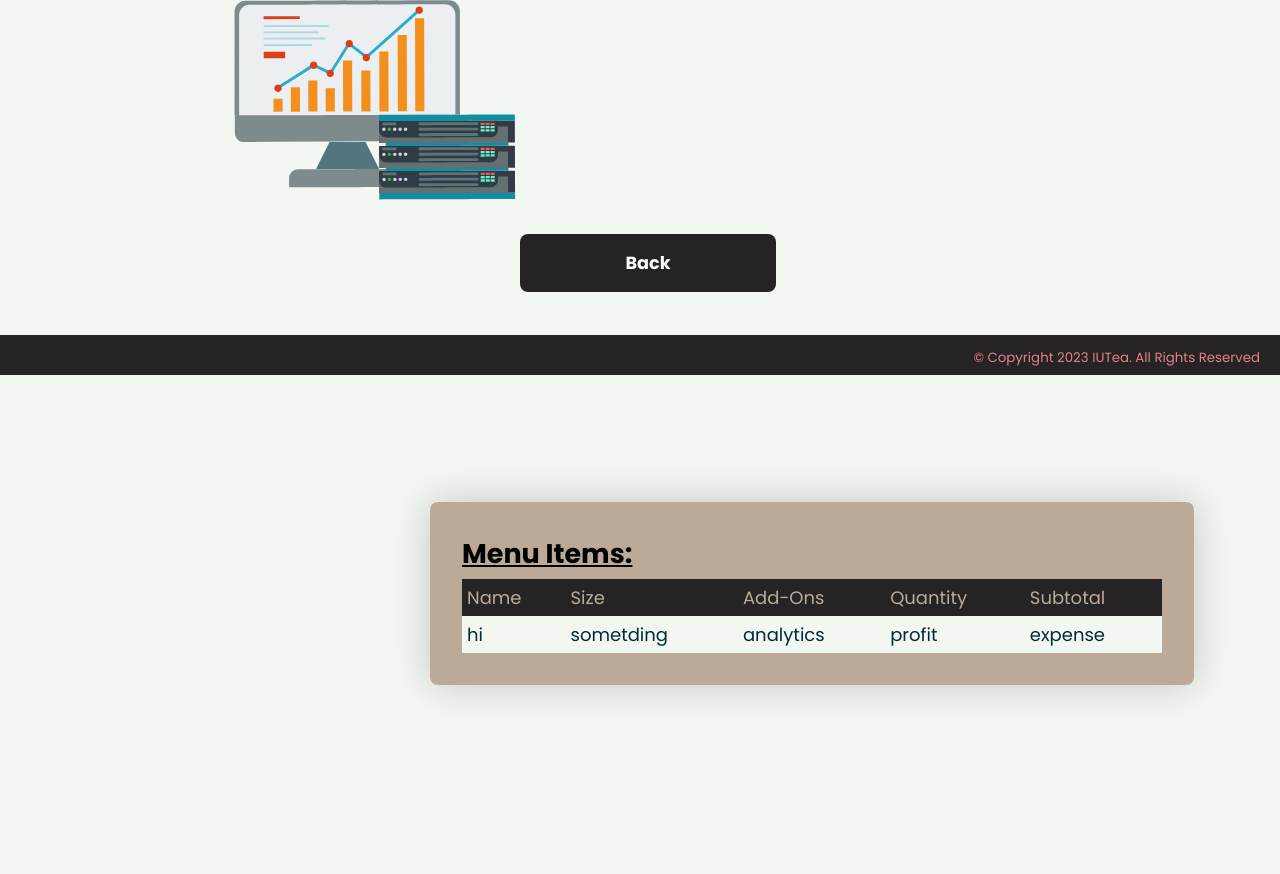
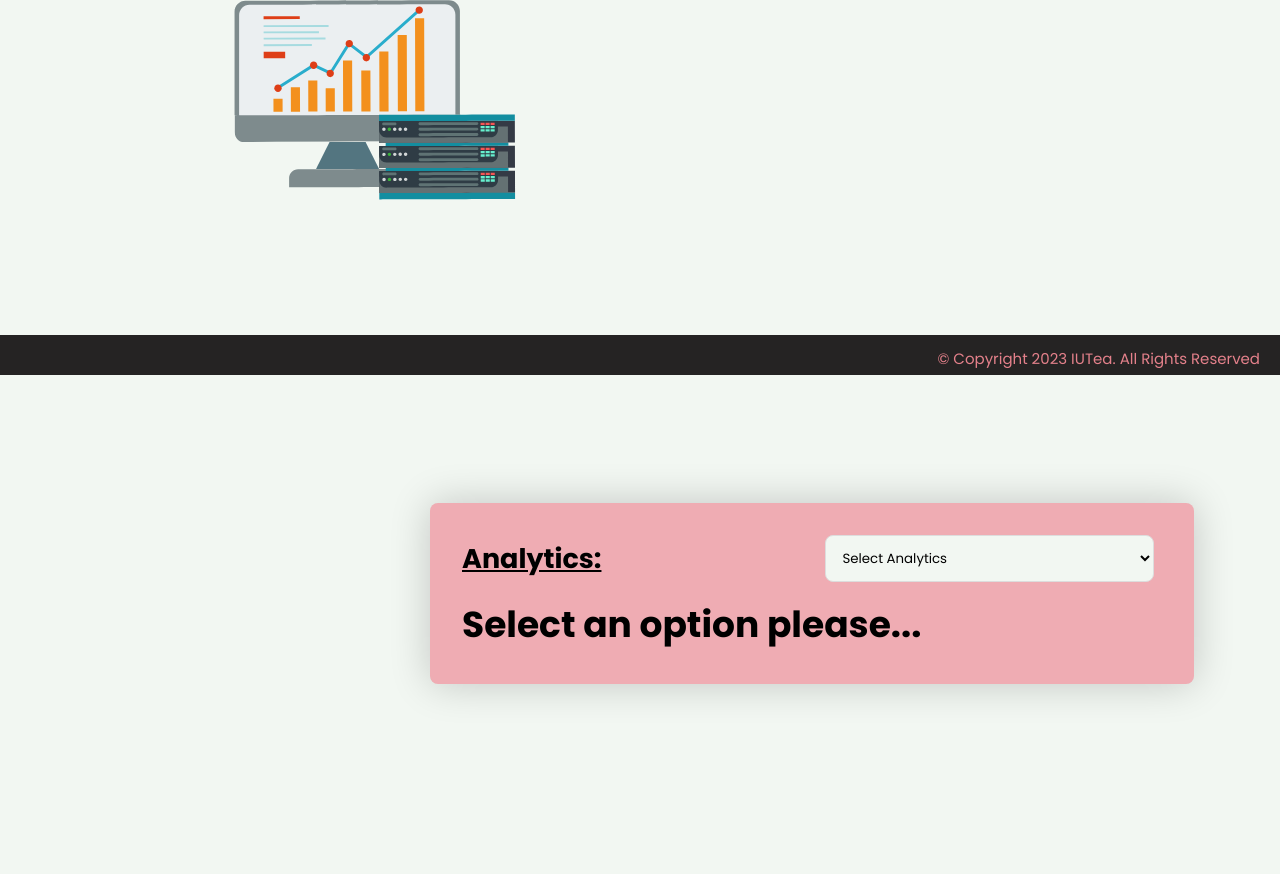
Before and after one commit to maria-iut1234/Cafe-IUTea, a PHP site: page /code/manager-dashboard/analytics/analytics.php in a window 1280 px wide. Shown: the part 425-1299 px from the top of the page. Run offline with PHP 8.4, Linux system fonts and the light colour scheme.

Commit message:
frontend for analytics updated

```diff
--- a/code/manager-dashboard/analytics/analytics.php
+++ b/code/manager-dashboard/analytics/analytics.php
@@ -71,39 +71,84 @@ $sub_str = substr($messi, -6, -3);
     </div>
 
     <div class="order-container order-confirm">
-        <form method="POST" action="confirm.php" class="order-form order-confirm">
+        <form method="POST" class="order-form order-confirm">
             <div class="order-confirm-form">
-                <h2 class="menu-items-h2">Menu Items:</h2>
-                <div class="menu-items-table">
+                <div class="top-part">
+                    <h2 class="menu-items-h2">Analytics:</h2>
+                    <select class="form__input menu-item-size analytics" name="menu-item-size" onchange="handleAnalyticsOption(this.value)">
+                        <option value="null" disabled selected>Select Analytics</option>
+                        <option value="daily-revenue">Daily Revenue</option>
+                        <option value="daily-expense">Daily Expense</option>
+                        <option value="daily-profit">Daily Profit</option>
+                    </select>
+                </div>
+
+                <div class="null-option" id="nothing-selected">
+                    <h1>Select an option please...</h1>
+                </div>
+
+                <div class="menu-items-table revenue" id="table-daily-revenue" style="display: none;">
+                    <div class="table-align">
                         <table class="tg">
                             <thead>
                                 <tr>
-                                <th>Name</th>
-                                <th>Size</th>
-                                <th>Add-Ons</th>
-                                <th>Quantity</th>
-                                <th>Subtotal</th>
+                                    <th>Order ID</th>
+                                    <th>Price</th>
                                 </tr>
                             </thead>
                             <tbody>
                                 <tr>
                                     <td>hi</td>
                                     <td>sometding</td>
-                                <td>analytics</td>
-                                <td>profit</td>
-                                <td>expense</td>
                                 </tr>
                             </tbody>
+                        </table>
+                    </div>
 
+                    <div class="info-table table-align">
+                        <table>
+                            <thead>
+                                <tr>
+                                    <th>Total Revenue: </th>
+                                    <th>Tk.150000</th>
+                                </tr>
+                            </thead>
+
+                        </table>
+                    </div>
+
+                </div>
+
+                <div class="menu-items-table expense" id="table-daily-expense" style="display: none;">
+                    <div class="table-align">
+                        <table class="tg">
+                            <thead>
+                                <tr>
+                                    <th>Order ID</th>
+                                    <th>Cost</th>
+                                </tr>
+                            </thead>
+                            <tbody>
+                                <tr>
+                                    <td>this</td>
+                                    <td>is</td>
+                                </tr>
+                            </tbody>
+                        </table>
+                    </div>
+
+                    <div class="info-table table-align">
+                        <table>
+                            <thead>
+                                <tr>
+                                    <th>Total Expense: </th>
+                                    <th>Tk.150000</th>
+                                </tr>
+                            </thead>
 
                         </table>
 
                     </div>
-
-
-
-
-
                 </div>
 
 
@@ -112,9 +157,9 @@ $sub_str = substr($messi, -6, -3);
 
     </div>
 
-    <div>
+    <!-- <div>
         <button class="form__button back-btn" type="button">Back</button>
-    </div>
+    </div> -->
 
     <footer>
         <p><small>&copy; Copyright 2023 IUTea. All Rights Reserved</small> </p>
@@ -123,7 +168,35 @@ $sub_str = substr($messi, -6, -3);
     <script src="https://cdn.jsdelivr.net/npm/bootstrap@5.1.3/dist/js/bootstrap.bundle.min.js"></script>
     <script src="https://code.jquery.com/jquery-3.6.0.min.js"></script>
     <script src="https://unpkg.com/@lottiefiles/lottie-player@latest/dist/lottie-player.js"></script>
-    <script src="order-con.js"></script>
+    <!-- <script src="order-con.js"></script> -->
+    <script>
+        function handleAnalyticsOption(value) {
+            const revenueTable = document.getElementById("table-daily-revenue");
+            const expenseTable = document.getElementById("table-daily-expense");
+            const nothing = document.getElementById("nothing-selected");
+
+            if (value === "daily-revenue") {
+                revenueTable.style.display = "block";
+                expenseTable.style.display = "none";
+                nothing.style.display = "none";
+
+            } else if (value === "daily-expense") {
+                revenueTable.style.display = "none";
+                expenseTable.style.display = "block";
+                nothing.style.display = "none";
+
+            } else if (value === "null") {
+                revenueTable.style.display = "none";
+                expenseTable.style.display = "none";
+                nothing.style.display = "block";
+
+            } else {
+                revenueTable.style.display = "none";
+                expenseTable.style.display = "none";
+                nothing.style.display = "none";
+            }
+        }
+    </script>
 
 </body>
 
--- a/code/manager-dashboard/analytics/src/form.css
+++ b/code/manager-dashboard/analytics/src/form.css
@@ -30,7 +30,7 @@
   padding: 2rem;
   box-shadow: 0 0 40px rgba(0, 0, 0, 0.2);
   border-radius: 0.5rem;
-  background: #bcaa99;
+  background: #efacb3;
 }
 
 .order-container.order-confirm {
@@ -175,10 +175,21 @@ button.form__button {
 }
 
 /*order-con form*/
+.table-align {
+  display: flex;
+  flex-direction: column;
+  justify-content: center;
+  align-items: center;
+}
 
 .menu-items-table table {
-  width: 100%;
+  width: 60%;
   border-collapse: collapse;
+
+}
+
+.info-table {
+  padding-top: 30px;
 }
 
 .info-table table {
@@ -189,25 +200,25 @@ button.form__button {
 .info-table table th,
 .info-table table td {
   padding: 5px;
-  text-align: left;
+  text-align: center;
   /* border: 5px solid #0000005c; */
 }
 
 .menu-items-table table th,
 .menu-items-table table td {
   padding: 5px;
-  text-align: left;
+  text-align: center;
   /* border: 5px solid #0000005c; */
 }
 
 .order-confirm-form * {
-  background-color: #bcaa99;
+  background-color: #efacb3
 }
 
 .menu-items-h2 {
   margin: 0;
-  padding-bottom: 5px;
   text-decoration: underline;
+  margin-right: 14rem;
 }
 
 .tg {
@@ -249,3 +260,26 @@ button.form__button {
   text-align: left;
   vertical-align: top;
 }
+
+
+
+.top-part {
+  display: flex;
+  justify-content: center;
+  align-items: center;
+  padding-bottom: 15px;
+}
+
+.form__input.menu-item-size.analytics {
+  width: 40%;
+  background-color: #f2f7f2;
+}
+
+.form__input.menu-item-size.analytics option {
+  background-color: #f2f7f2;
+}
+
+.null-option h1 {
+  background-color: #efacb3 ;
+  margin: 0;
+}
```
Lines whose indentation alone changed are shown as unchanged.
